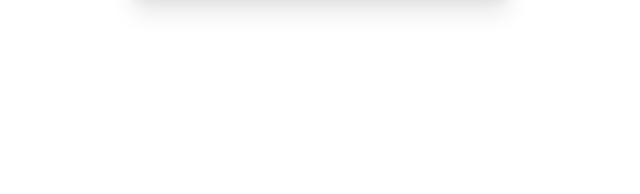
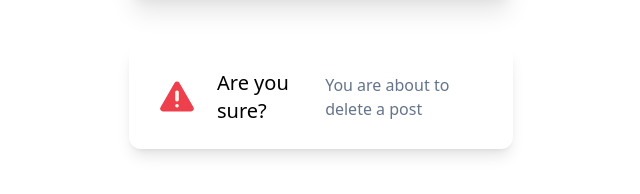
Before and after one commit to fauzanalghifary/tailwind-css-bootcamp, a plain HTML site: page tailwind-sandbox/01-utility-first/index.html in a window 1280 px wide. Shown: the part 304-498 px from the top of the page, without its empty margins (319-959 px from the left). Drawn offline with nearby package versions, Linux system fonts and the light colour scheme.

Commit message:
continue tailwind fundamental

```diff
--- a/tailwind-sandbox/01-utility-first/index.html
+++ b/tailwind-sandbox/01-utility-first/index.html
@@ -57,6 +57,12 @@
     </div>
 
     <!-- Tailwind Version -->
-
+    <div
+      class="flex items-center p-6 max-w-sm mx-auto bg-white rounded-xl shadow-lg space-x-4 mt-12"
+    >
+      <img class="w-12 h-12" src="../assets/img/warning.svg" alt="" />
+      <div class="text-xl font-medium text-black">Are you sure?</div>
+      <p class="text-slate-500">You are about to delete a post</p>
+    </div>
   </body>
 </html>
```
